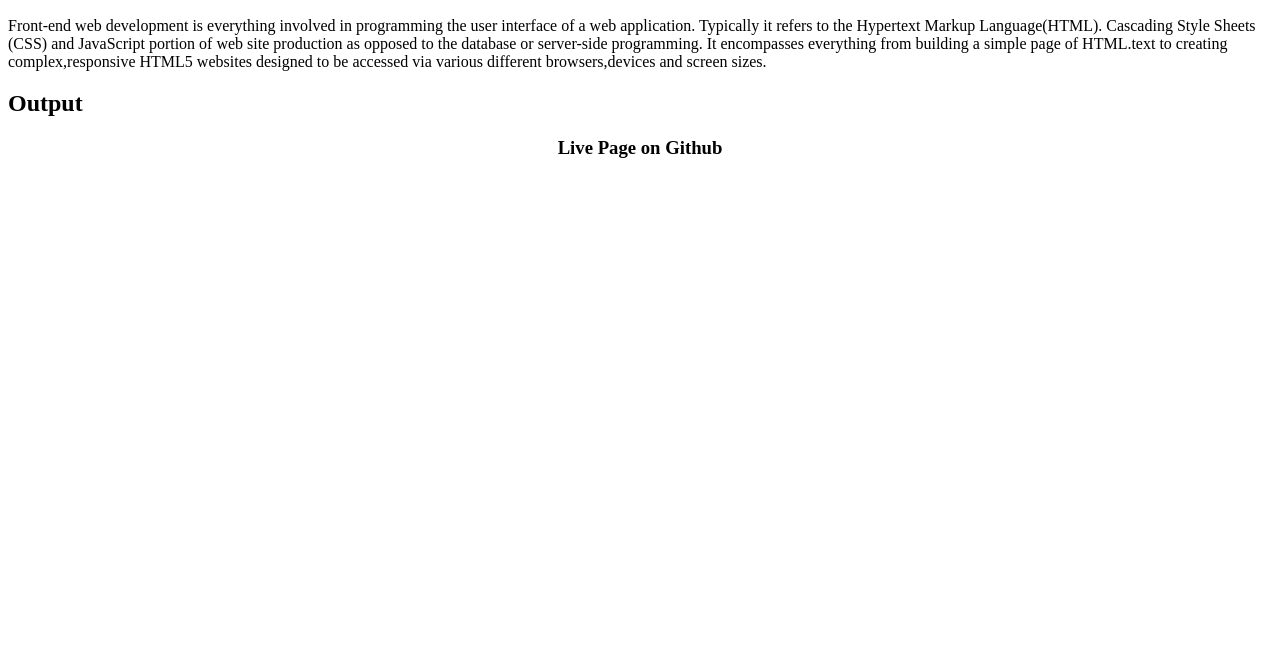
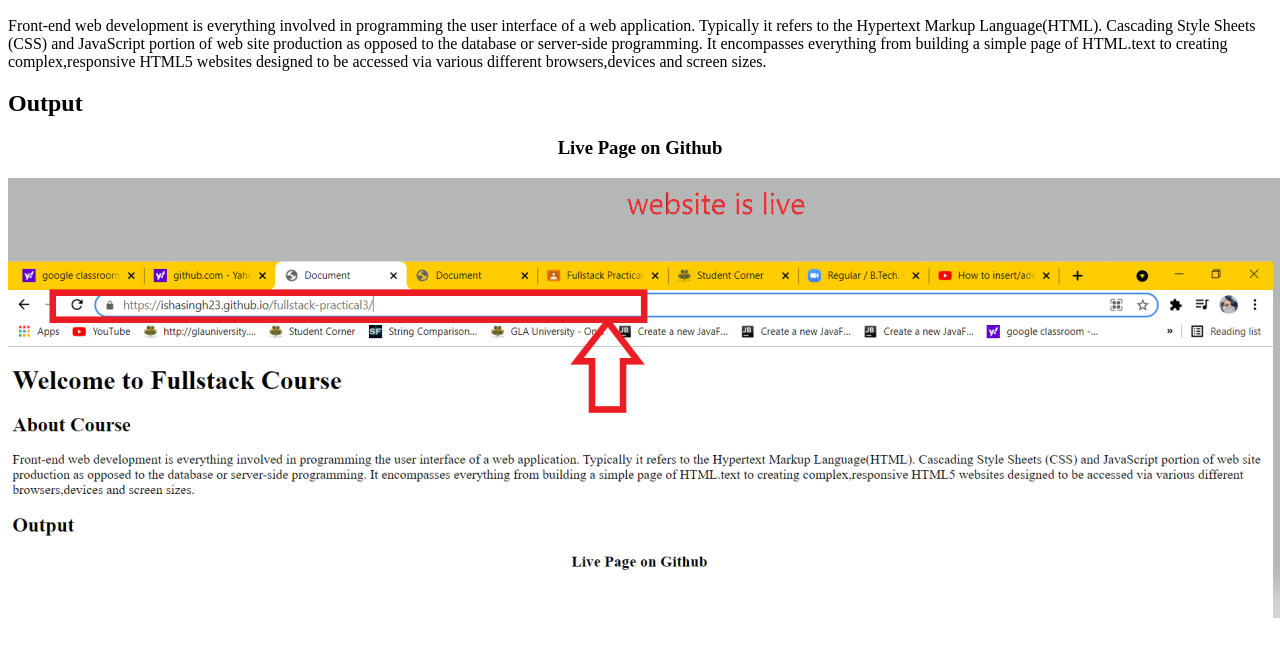
Before and after one commit to ishasingh23/fullstack-practical3, a plain HTML site: page index.html in a window 1280 px wide. Shown: the part 155-800 px from the top of the page. Drawn offline with Linux system fonts and the light colour scheme.

Commit message:
insert screenshot of live website

```diff
--- a/index.html
+++ b/index.html
@@ -13,6 +13,7 @@
     <p>Front-end web development is everything involved in programming the user interface of a web application. Typically it refers to the Hypertext Markup Language(HTML). Cascading Style Sheets (CSS) and JavaScript portion of web site production as opposed to the database or server-side programming. It encompasses everything from building a simple page of HTML.text to creating complex,responsive HTML5 websites designed to be accessed via various different browsers,devices and screen sizes.</p>
     <h2><b>Output</b></h2>
     <h3> <p style="text-align: center;" >Live Page on Github</p> </h3>
+    <img src="screenshot (2).png">
 
 </body>
 </html>
```
Also changed, not shown: screenshot (2).png (added).
